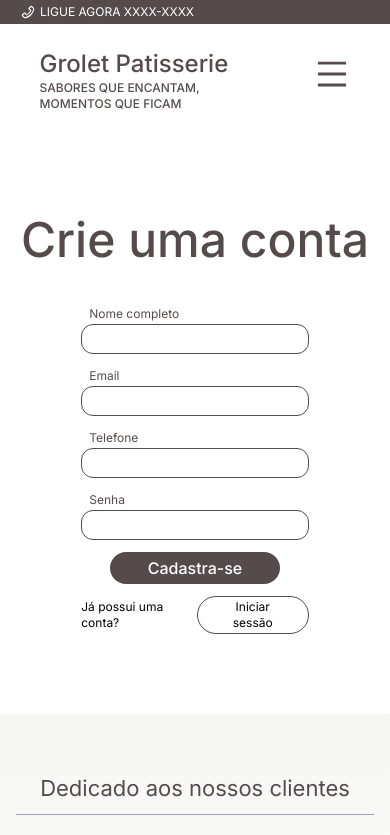
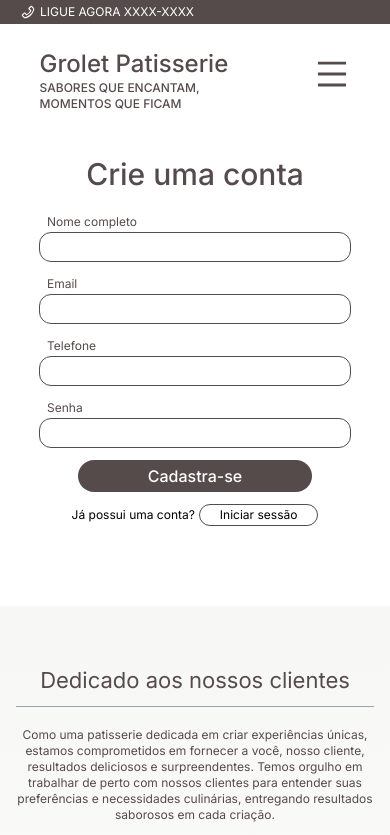
Before and after one commit to JhonatasAnicezio/Grolet_Patisserie, a Next.js app: page /register in a window 390 px wide. Shown: the top 835 px of the page. Built offline with nearby package versions, Linux system fonts and the light colour scheme; no server answers.

Commit message:
feat: add responsive register

```diff
--- a/src/app/register/page.tsx
+++ b/src/app/register/page.tsx
@@ -2,8 +2,8 @@ import { FormRegister } from "@/components/Form/FormRegister";
 
 export default function Register() {
   return (
-    <main className="pt-space-header gap-10 flex flex-col items-center">
-      <h1 className="text-brown-350 pt-20 font-medium text-5xl">Crie uma conta</h1>
+    <main className="pt-space-header gap-10  max-lg:gap-5 max-[875px]:w-full flex flex-col items-center">
+      <h1 className="text-brown-350 pt-20 max-lg:pt-5 font-medium max-lg:text-3xl text-5xl">Crie uma conta</h1>
       <FormRegister />
     </main>
   );
--- a/src/components/Form/FormRegister/index.tsx
+++ b/src/components/Form/FormRegister/index.tsx
@@ -32,7 +32,7 @@ export function FormRegister() {
     <FormProvider {...createRegisterForm}>
       <form
         onSubmit={handleSubmit(createUser)}
-        className="flex flex-col pb-20 gap-3 items-center w-7/12"
+        className="flex flex-col pb-20 gap-3 items-center w-7/12 min-[1200px]:w-2/4 max-[875px]:w-4/5"
       >
         <Form.Field className='w-full'>
           <Form.Field className='flex justify-between items-center'>
```
